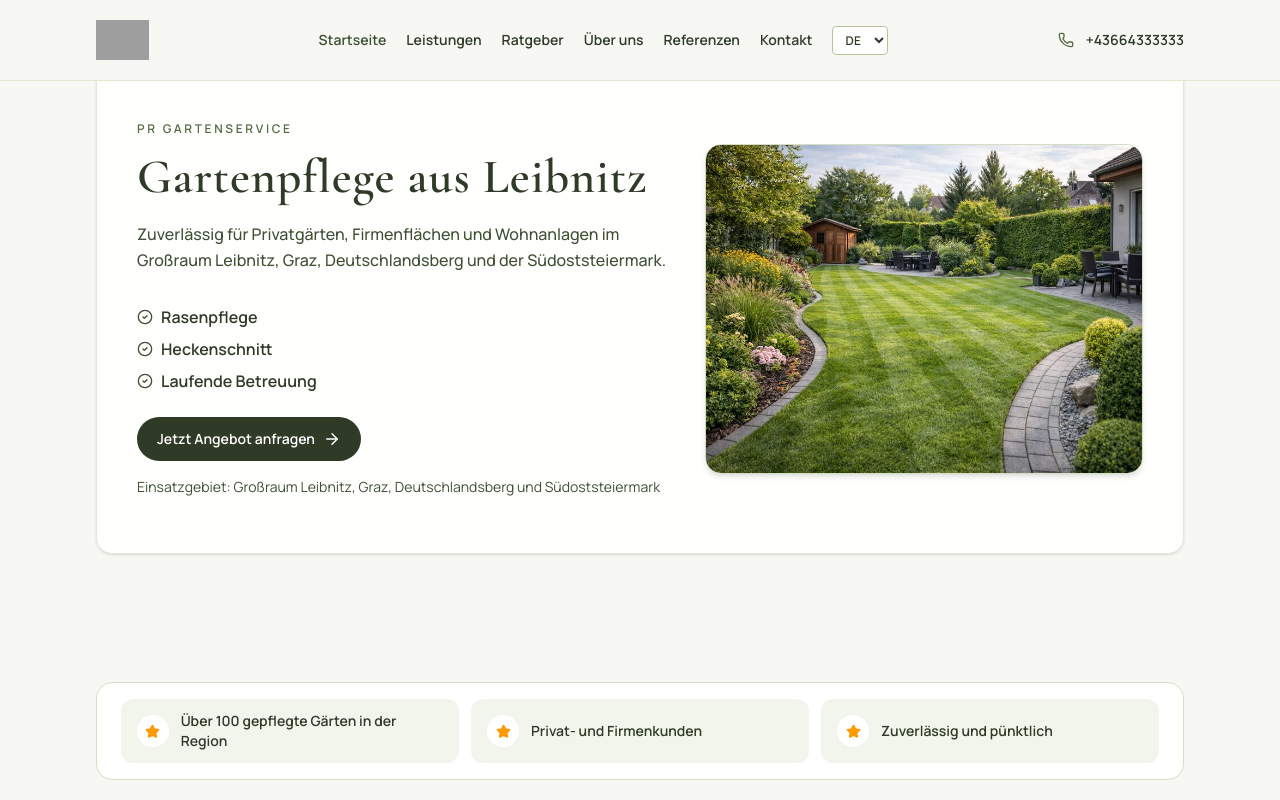
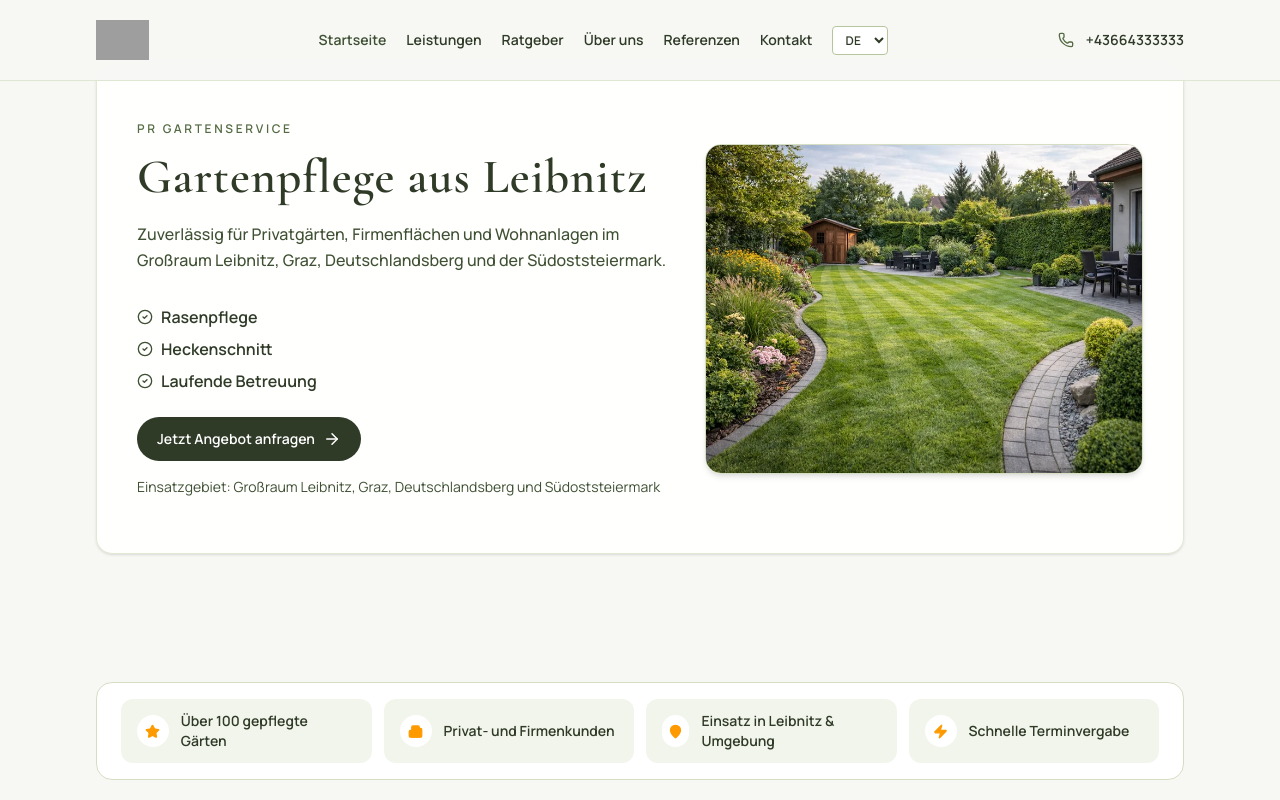
Before and after one commit to tipicoUEFN/gartenfirma, a React (Vite) app: page / in a window 1280 px wide. Shown: the top 800 px of the page. Built offline with nearby package versions, Linux system fonts and the light colour scheme; grey boxes are pictures that could not be loaded.

Commit message:
Add compact 4-item proof strip below hero

```diff
--- a/src/pages/HomePage.jsx
+++ b/src/pages/HomePage.jsx
@@ -1,4 +1,4 @@
-import { ArrowRight, CalendarCheck, CheckCircle2, Clock3, Flower2, Leaf, MapPin, Scissors, ShieldCheck, Shovel, Sprout, Star, Trees, Users } from 'lucide-react'
+import { ArrowRight, Building2, CalendarCheck, CheckCircle2, Clock3, Flower2, Leaf, MapPin, Scissors, ShieldCheck, Shovel, Sprout, Star, Trees, Users, Zap } from 'lucide-react'
 import { useTranslation } from 'react-i18next'
 import { Link } from 'react-router-dom'
 import CTASection from '../components/CTASection'
@@ -74,9 +74,10 @@ function HomePage() {
   ]
 
   const heroTrustItems = [
-    { icon: Star, label: 'Über 100 gepflegte Gärten in der Region' },
-    { icon: Star, label: 'Privat- und Firmenkunden' },
-    { icon: Star, label: 'Zuverlässig und pünktlich' },
+    { icon: Star, label: 'Über 100 gepflegte Gärten' },
+    { icon: Building2, label: 'Privat- und Firmenkunden' },
+    { icon: MapPin, label: 'Einsatz in Leibnitz & Umgebung' },
+    { icon: Zap, label: 'Schnelle Terminvergabe' },
   ]
 
   const heroServiceList = ['Rasenpflege', 'Heckenschnitt', 'Laufende Betreuung']
@@ -138,7 +139,7 @@ function HomePage() {
       <section className="section-spacing pt-0">
         <div className="container-width">
           <div className="rounded-2xl border border-olive-200 bg-white px-5 py-4 sm:px-6">
-            <div className="grid gap-3 md:grid-cols-3">
+            <div className="grid gap-3 md:grid-cols-2 xl:grid-cols-4">
               {heroTrustItems.map((item) => {
                 const Icon = item.icon
                 return (
```
